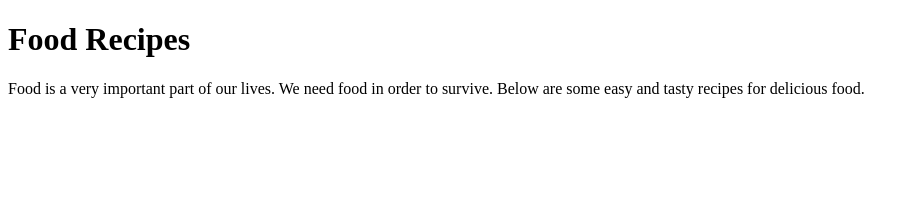
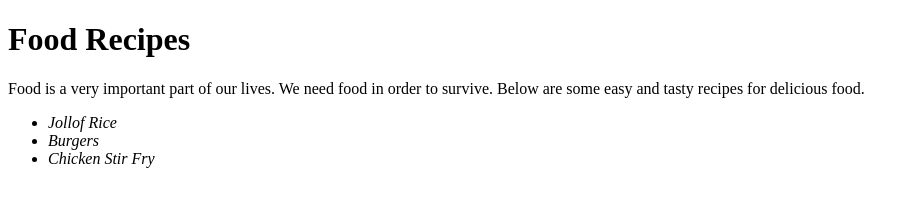
Before and after one commit to PensiveSpy/odin-recipes, a plain HTML site: page index.html in a window 1280 px wide. Shown: the whole page, without its empty margins (0-919 px from the left). Drawn offline with Linux system fonts and the light colour scheme.

Commit message:
Adding food
Added the list of food that will have recipes to them

```diff
--- a/index.html
+++ b/index.html
@@ -7,6 +7,11 @@
 </head>
 <body>
     <h1>Food Recipes</h1>
-    <p>Food is a very important part of our lives. We need food in order to survive. Below are some easy and tasty recipes for delicious food. </p>
+    <p>Food is a very important part of our lives. We need food in order to survive. Below are some easy and tasty recipes for delicious food.</p>
+    <ul>
+        <li><em>Jollof Rice</em></li>
+        <li><em>Burgers</em></li>
+        <li><em>Chicken Stir Fry</em></li>
+    </ul>
 </body>
 </html>
```
